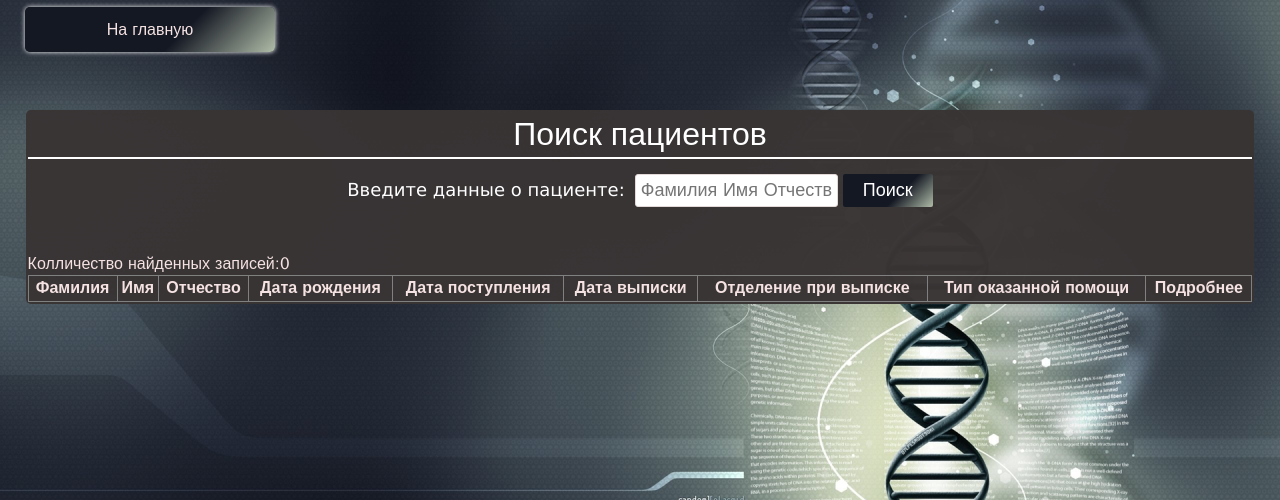
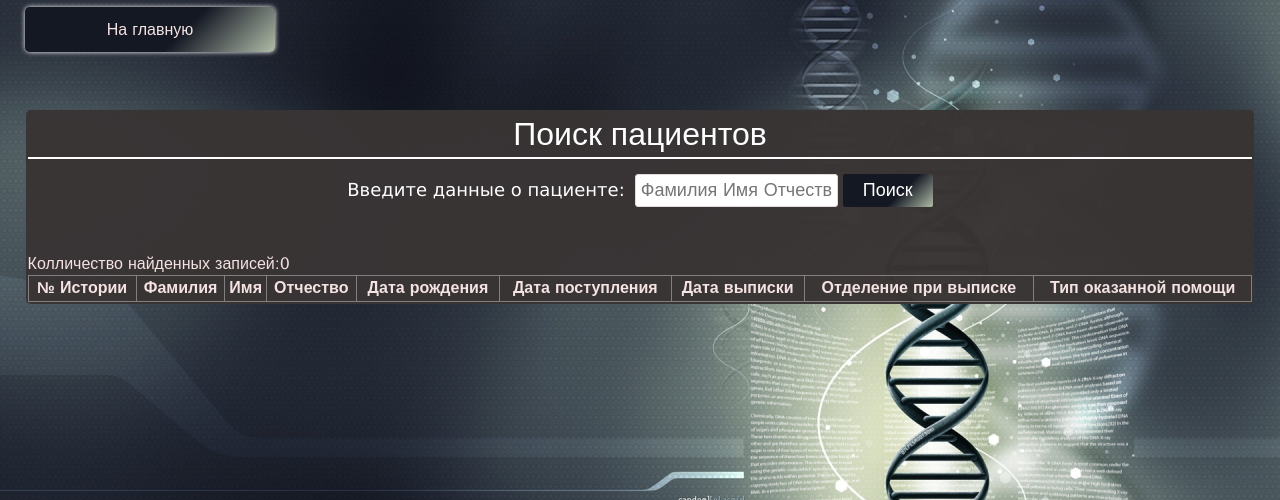
Before and after one commit to dzmitry-duboyski/Search-database, a PHP site: page /search.php in a window 1280 px wide. Shown: the top 500 px of the page. Run offline with PHP 8.4, Linux system fonts and the light colour scheme; data comes from the database, SQL or seed files in the repository; data that the repository does not hold is empty.

Commit message:
modefine table

```diff
--- a/search.php
+++ b/search.php
@@ -40,6 +40,7 @@
 					<table class="table" border="1">
 						<thead>
 							<tr class="table__tr">
+								<th class="table__th">№ Истории</th>
 								<th class="table__th">Фамилия</th>
 								<th class="table__th">Имя</th>
 								<th class="table__th">Отчество</th>
@@ -48,7 +49,6 @@
 								<th class="table__th">Дата выписки</th>
 								<th class="table__th">Отделение при выписке</th>
 								<th class="table__th">Тип оказанной помощи</th>
-								<th class="table__th">Подробнее</th>
 							</tr>
 						</thead>
 						<tbody>
@@ -58,16 +58,15 @@
 							{
 								$findresult++;
 								echo "<tr>";
-								echo "<td>".$row["Surname"]."</td>";
-								echo "<td>".$row["Name"]."</td>";
-								echo "<td>".$row["Patronymic"]."</td>";
-								echo "<td>".$row["DOB"]."</td>";
-								echo "<td>".$row["DateInReceiver"]."</td>";
-								echo "<td>".$row["DateOutReceiverHospital"]."</td>";
-								echo "<td>".$row["DepartmentOut"]."</td>";
-								echo "<td>".$row["TypeMedicalHelp"]."</td>";
-								echo "<td>"."<a href='#win1' class='btn'>Подробнее</a>"."</td>";
-
+								echo "<td>"."<a href='#win1' class='btn'>".$row["HistoryNamber"]."</a>"."</td>";
+								echo "<td>"."<a href='#win1' class='btn'>".$row["Surname"]."</a>"."</td>";
+								echo "<td>"."<a href='#win1' class='btn'>".$row["Name"]."</a>"."</td>";
+								echo "<td>"."<a href='#win1' class='btn'>".$row["Patronymic"]."</a>"."</td>";
+								echo "<td>"."<a href='#win1' class='btn'>".$row["DOB"]."</a>"."</td>";
+								echo "<td>"."<a href='#win1' class='btn'>".$row["DateInReceiver"]."</a>"."</td>";
+								echo "<td>"."<a href='#win1' class='btn'>".$row["DateOutReceiverHospital"]."</a>"."</td>";
+								echo "<td>"."<a href='#win1' class='btn'>".$row["DepartmentOut"]."</a>"."</td>";
+								echo "<td>"."<a href='#win1' class='btn'>".$row["TypeMedicalHelp"]."</a>"."</td>";
 							?>
 							<?php include("includes/info.php"); ?>
 							<?php
```
Also changed, not shown: css/styly.css (+0 -12 lines).
